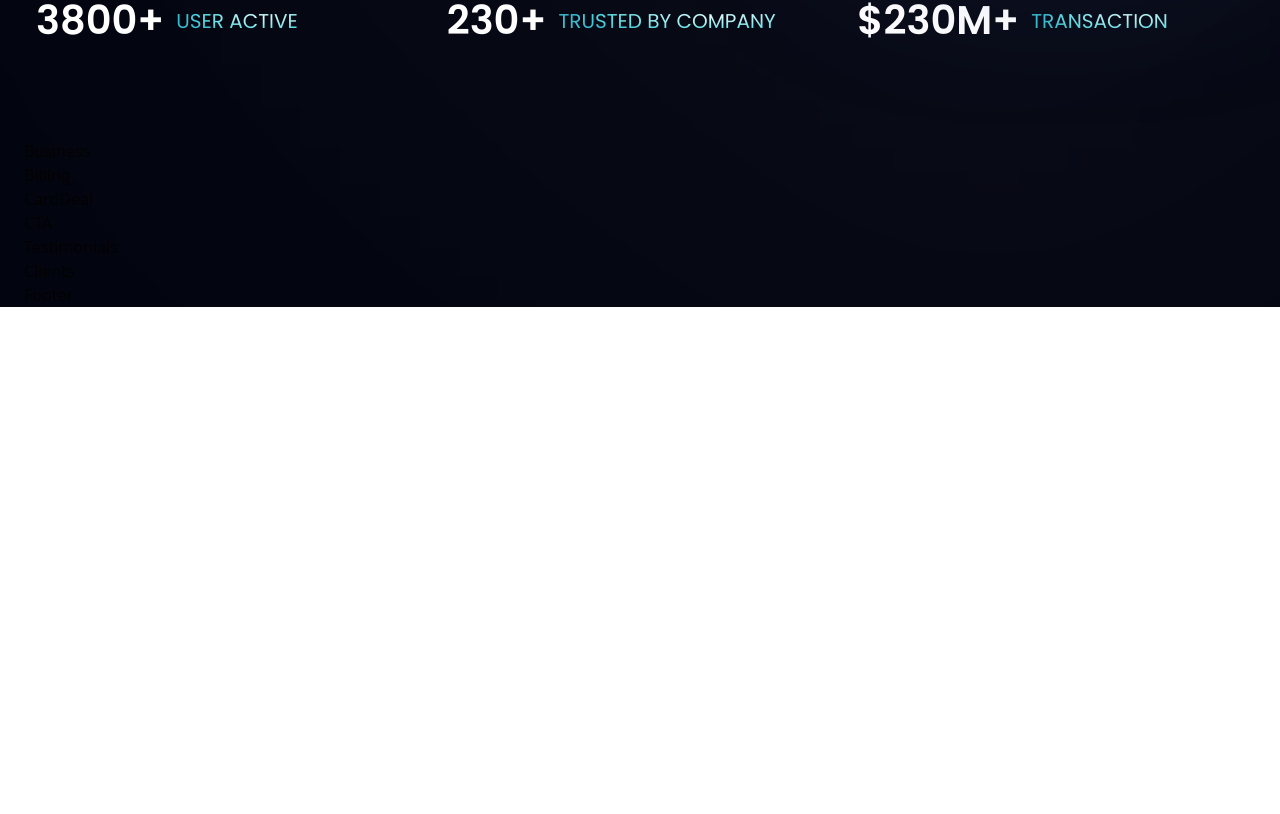
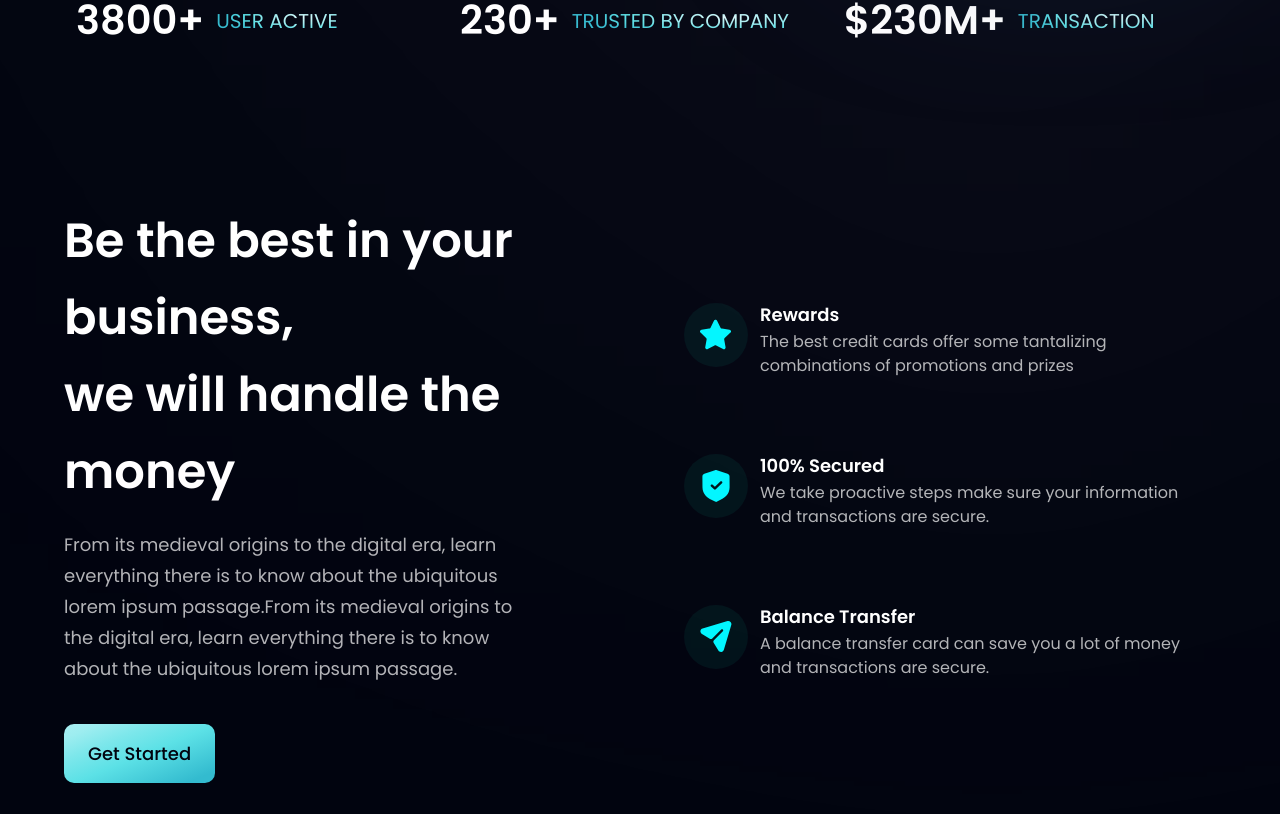
Before and after one commit to ingarbi/yt_react_mba, a React (Vite) app in the folder my_bank_app/: page / in a window 1280 px wide. Shown: the part 806-1620 px from the top of the page. Before the commit the page ends 1113 px from the top, so only its background shows below. Built offline with nearby package versions, Linux system fonts and the light colour scheme.

Commit message:
#6 Business

```diff
--- a/my_bank_app/src/App.jsx
+++ b/my_bank_app/src/App.jsx
@@ -18,7 +18,7 @@ const App = () => {
         </div>
       </div>
 
-      <div className={`bg-primary${styles.paddingX} ${styles.flexCenter}`}>
+      <div className={`bg-primary ${styles.paddingX} ${styles.flexCenter}`}>
         <div className={`${styles.boxWidth}`}>
           <Stats/>
           <Business/>
--- a/my_bank_app/src/components/Business.jsx
+++ b/my_bank_app/src/components/Business.jsx
@@ -1,9 +1,50 @@
-import React from 'react'
+import React from "react";
+import styles, { layout } from "../style";
+import { features } from "../constants";
+import Button from "./Button";
+
+const FeatureCard = ({icon, title, content, index})=>(
+  <div className={`flex flex-row p-6 rounded-[20px] ${index !== features.length-1 ? "mb-6" : "mb-0"} feature-card`}>
+      <div className={`w-[64px] h-[64px] rounded-full ${styles.flexCenter} bg-dimBlue`}>
+        <img src={icon} alt="featureIcon" className="w-[50%] h-[50%] object-contain"/>
+      </div>
+
+      <div className="flex-1 flex flex-col ml-3">
+        <h4 className="font-poppins font-semibold text-white text-[18px] leading-[23px] mb-1">
+          {title}
+        </h4>
+        <p className="font-poppins font-normal text-dimWhite text-[16px] leading-[24px] mb-1">
+          {content}
+        </p>
+      </div>
+
+  </div>
+)
 
 const Business = () => {
   return (
-    <div>Business</div>
-  )
-}
+    <section id="features" className={layout.section}>
+      <div className={layout.sectionInfo}>
+        <h2 className={styles.heading2}>
+          Be the best in your business, <br className="sm:block hidden" /> we
+          will handle the money
+        </h2>
+        <p className={`${styles.paragraph} max-w-[470px] mt-5`}>
+          From its medieval origins to the digital era, learn everything there
+          is to know about the ubiquitous lorem ipsum passage.From its medieval
+          origins to the digital era, learn everything there is to know about
+          the ubiquitous lorem ipsum passage.
+        </p>
+        <Button styleTop="mt-10"/>
+      </div>
 
-export default Business
+      <div className={`${layout.sectionImg} flex-col`}>
+        {features.map((feature, index)=>(
+          <FeatureCard key={feature.id} {...feature} index={index}/>
+        ))}
+      </div>
+    </section>
+  );
+};
+
+export default Business;
--- a/my_bank_app/src/components/Button.jsx
+++ b/my_bank_app/src/components/Button.jsx
@@ -1,9 +1,14 @@
-import React from 'react'
+import React from "react";
 
-const Button = () => {
+const Button = ({styleTop}) => {
   return (
-    <div>Button</div>
-  )
-}
+    <button
+      type="button"
+      className={`py-4 px-6 font-poppins font-medium text-[18px] text-primary bg-blue-gradient rounded-[10px] outline-none ${styleTop}`}
+    >
+      Get Started
+    </button>
+  );
+};
 
-export default Button
+export default Button;
--- a/my_bank_app/src/constants/index.js
+++ b/my_bank_app/src/constants/index.js
@@ -39,7 +39,7 @@ export const features = [
     icon: send,
     title: "Balance Transfer",
     content:
-      "A balance transfer card can save you a lot of money.",
+      "A balance transfer card can save you a lot of money and transactions are secure. ",
   },
 ];
 
```
Also changed, not shown: my_bank_app/src/components/Stats.jsx (+19 -12 lines).
